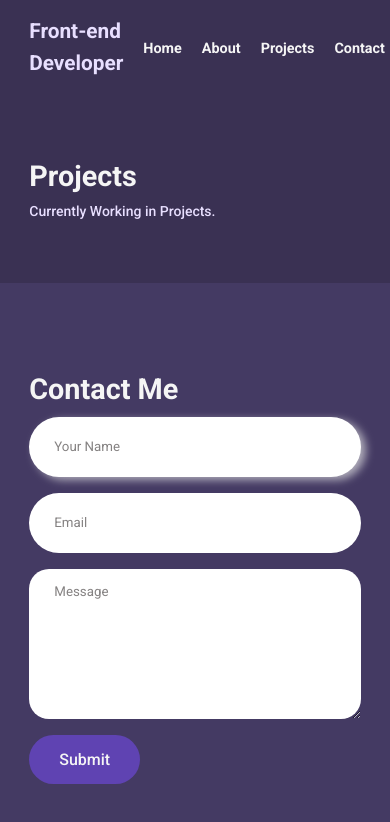
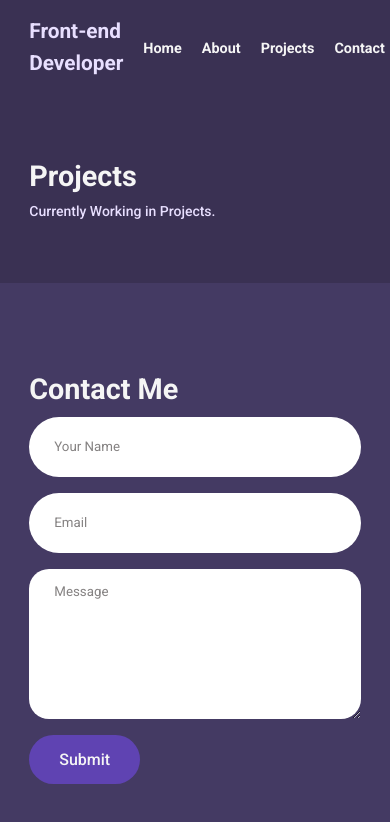
Before and after one commit to Nidrub/portfolio_page, a plain HTML site: page index.html in a window 390 px wide. In both pictures the pointer is over the input "Your Name". Shown: the part 1546-2368 px from the top of the page. Drawn offline with Linux system fonts and the light colour scheme.

Commit message:
Almost finished Product

```diff
--- a/assets/css/stylesheet.css
+++ b/assets/css/stylesheet.css
@@ -245,5 +245,8 @@ padding-top: 100px;
         outline: none;
 
     }
+    .contact-info:hover{
+        box-shadow: none;
+    }
 
 }
```
